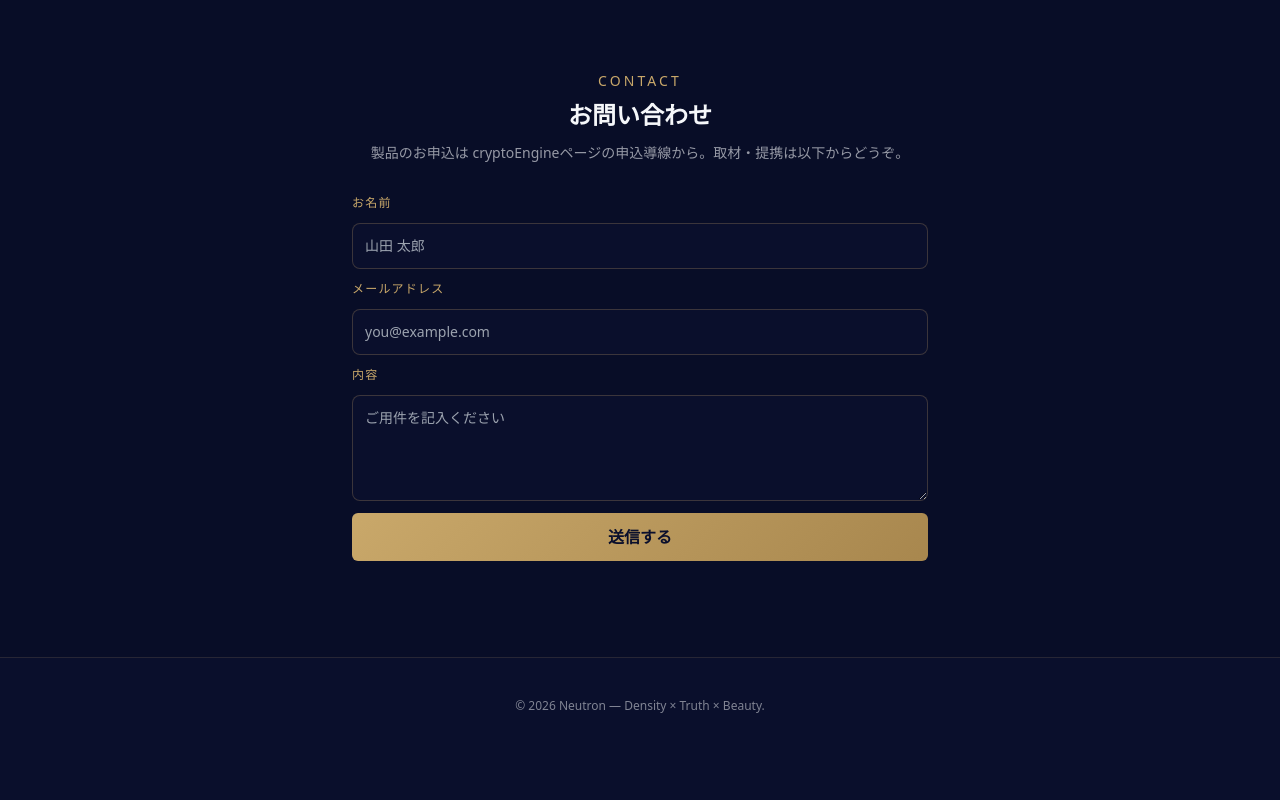
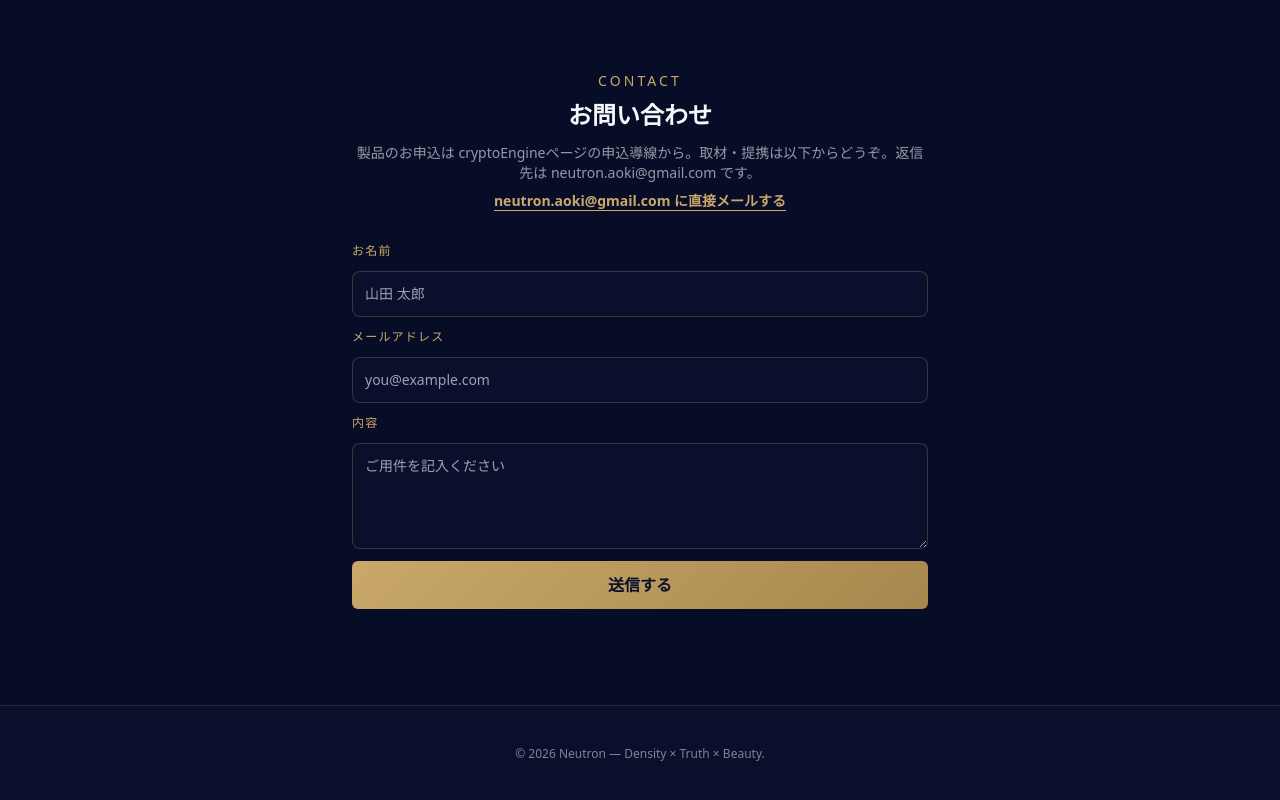
Before and after one commit to Hisashi9899/Neutron_HP, a Next.js app: page / in a window 1280 px wide. Shown: the part 2897-3697 px from the top of the page. Before the commit the page ends 3651 px from the top, so only its background shows below. Built offline with nearby package versions, Linux system fonts and the light colour scheme.

Commit message:
全通知先を neutron.aoki@gmail.com に統一 + 管理者通知追加

```diff
--- a/app/page.tsx
+++ b/app/page.tsx
@@ -153,8 +153,9 @@ export default function GatePage() {
           <Reveal className="mx-auto max-w-xl text-center">
             <span className="mb-2 block text-sm tracking-phi text-gold">CONTACT</span>
             <h2 className="text-2xl font-extrabold">お問い合わせ</h2>
-            <p className="mt-3 text-sm text-paper/60">製品のお申込は cryptoEngineページの申込導線から。取材・提携は以下からどうぞ。</p>
-            <form action="mailto:contact@neutron.example" method="post" encType="text/plain" className="mt-8 grid gap-3 text-left">
+            <p className="mt-3 text-sm text-paper/60">製品のお申込は cryptoEngineページの申込導線から。取材・提携は以下からどうぞ。返信先は neutron.aoki@gmail.com です。</p>
+            <p className="mt-2 text-sm"><a href="mailto:neutron.aoki@gmail.com" className="font-bold text-gold underline underline-offset-4">neutron.aoki@gmail.com に直接メールする</a></p>
+            <form action="mailto:neutron.aoki@gmail.com?subject=%E3%80%90Neutron%E3%80%91%E3%81%8A%E5%95%8F%E3%81%84%E5%90%88%E3%82%8F%E3%81%9B" method="post" encType="text/plain" className="mt-8 grid gap-3 text-left">
               <label className="text-xs tracking-widest text-gold">お名前</label>
               <input name="name" required placeholder="山田 太郎" className="rounded-lg border border-gold/25 bg-deep p-3 text-base md:text-sm" />
               <label className="text-xs tracking-widest text-gold">メールアドレス</label>
--- a/lib/flow.ts
+++ b/lib/flow.ts
@@ -56,6 +56,11 @@ export function getProduct(slug?: string): Product {
 export const qp = (slug: string) => `?p=${slug}`;
 export const money = (n: number) => "¥" + n.toLocaleString("ja-JP");
 
+// 連絡先: 問い合わせ・申込・契約の全通知先
+export const CONTACT_EMAIL = "neutron.aoki@gmail.com";
+export const CONTACT_MAILTO =
+  "mailto:neutron.aoki@gmail.com?subject=%E3%80%90Neutron%E3%80%91%E3%81%8A%E5%95%8F%E3%81%84%E5%90%88%E3%82%8F%E3%81%9B";
+
 // 先行予約の締切（JST）。この時刻を過ぎると申込ボタンは「終了」表示に切替わる。
 export const PRESALE_END = "2026-10-16T17:00:00+09:00";
 // 先行予約特典：設置代の割引額（期間中のみ表示・適用）
```
Also changed, not shown: gas/confirm-mail.js (+10 -1 lines).
